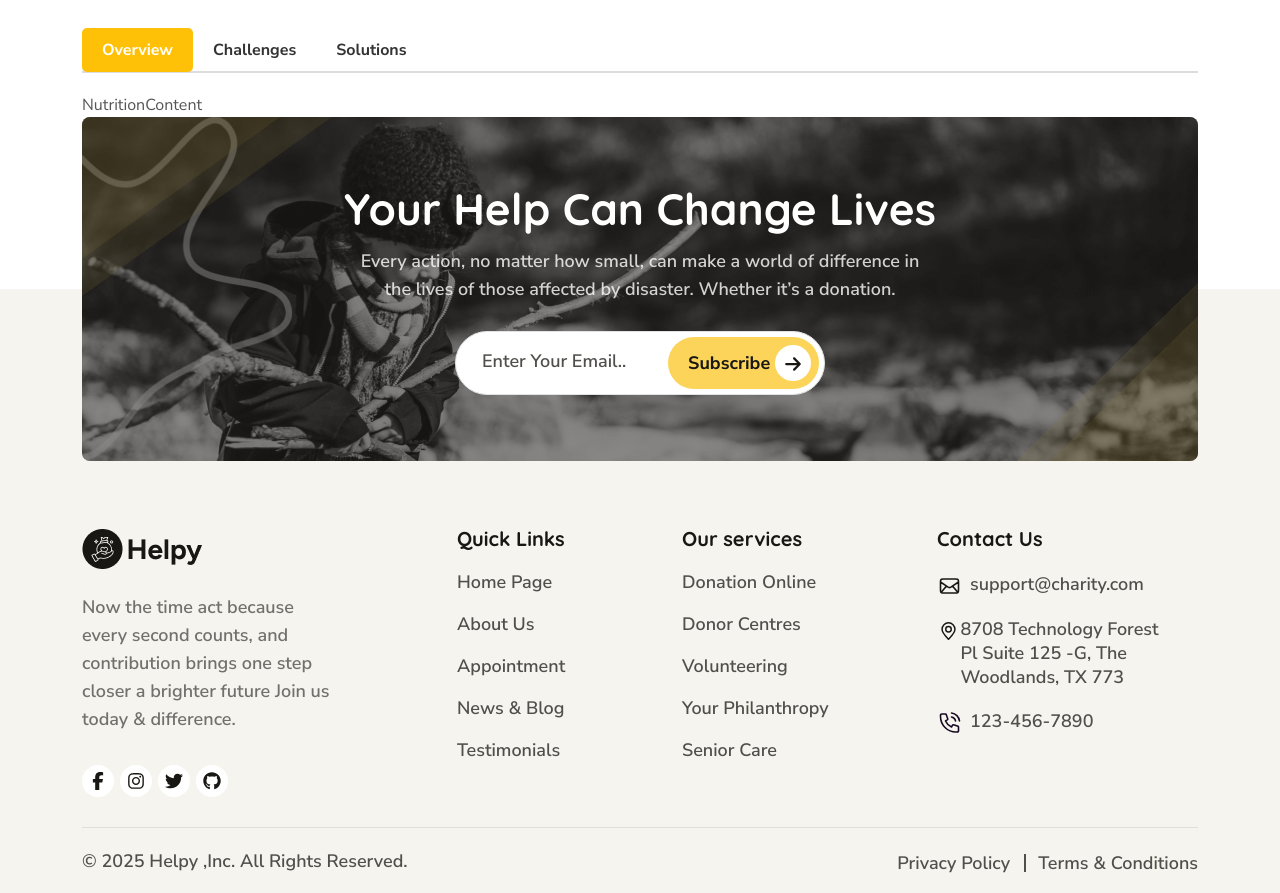
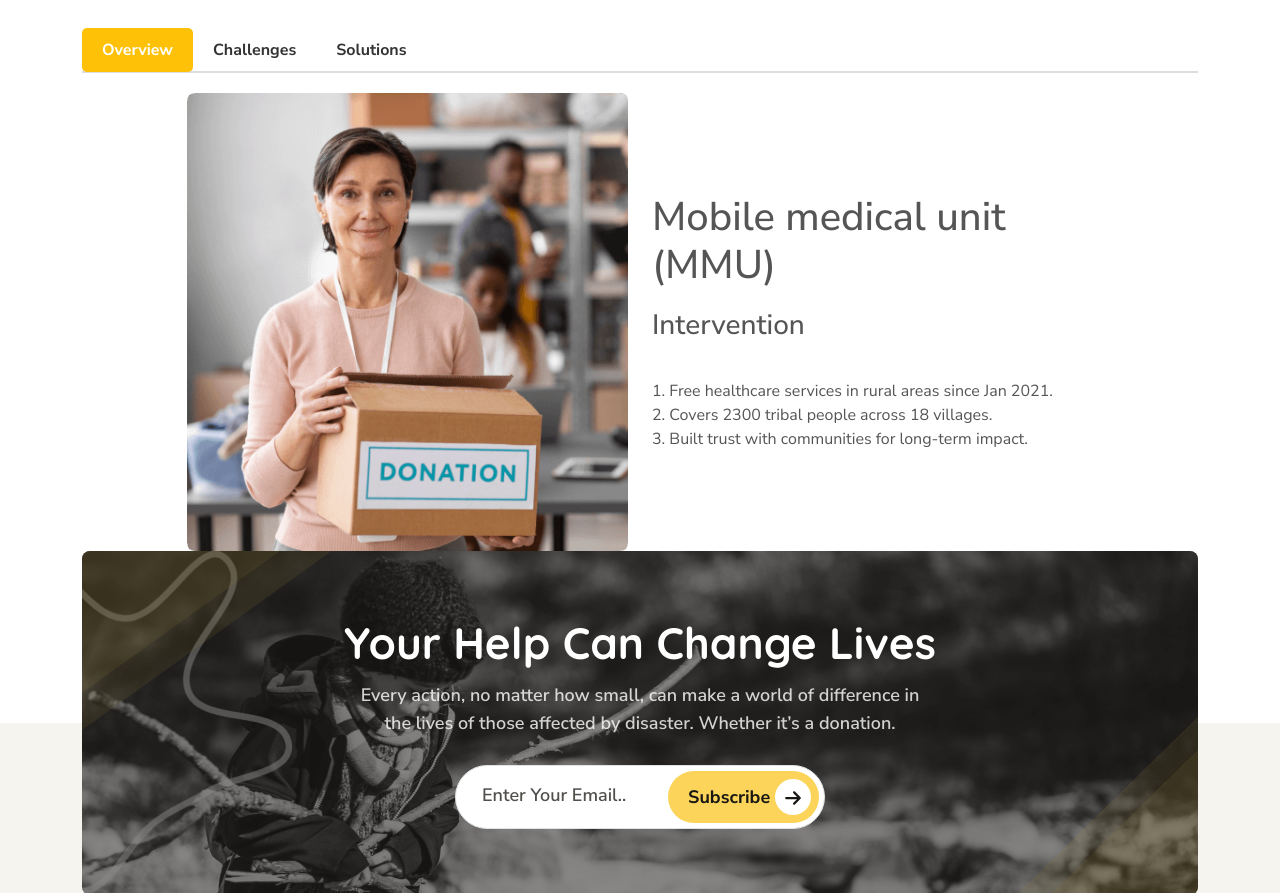
Before and after one commit to ravig1729/ido-webapp, a React (Vite) app: page /pages/nutrition in a window 1280 px wide. Shown: the part 815-1708 px from the top of the page. Built offline with nearby package versions, Linux system fonts and the light colour scheme.

Commit message:
-- WorkSections creation done

```diff
--- /dev/null
+++ b/src/pages/work/components/WorkSection.tsx
@@ -0,0 +1,31 @@
+import { Col, Container, Row } from 'react-bootstrap';
+
+const WorkSection = ({ section }: { section: { image: string, title: string, subtitle: string, points: string[] } }) => {
+    return (
+        <Container>
+            <Row>
+                <Col lg={10} className="mx-auto">
+                    <Row className="align-items-center">
+                        <Col lg={6}>
+                            <img className="w-80" src={section.image} alt={section.title} />
+                        </Col>
+                        <Col lg={6}>
+                            <h1 className="title pb-20">{section.title}</h1>
+                            <h3 className="para pb-16">{section.subtitle}</h3>
+                            <ul className="icon-list-box pt-20">
+                                {section.points.map((point, idx) => (
+                                    <li key={idx}>
+                                        <span className="w-2 h-2 mt-2 bg-blue-600 rounded-full inline-block mr-2" />
+                                        {point}
+                                    </li>
+                                ))}
+                            </ul>
+                        </Col>
+                    </Row>
+                </Col>
+            </Row>
+        </Container>
+    );
+};
+
+export default WorkSection;
--- a/src/pages/work/data.tsx
+++ b/src/pages/work/data.tsx
@@ -1,60 +1,62 @@
 import eventBg from '@/assets/img/breadcrumb/vl-event-bg.png';
+import missionThumbImg from '@/assets/img/about/vl-about-mission-thumb.png';
+import WorkSection from './components/WorkSection'
 
 export const tabsContent = {
+    health: [
+        {
+            tabName: "Overview",
+            component: () => <WorkSection section={workSection.health[0]} />,
+        },
+        {
+            tabName: "Initiatives",
+            component: () => <WorkSection section={workSection.health[1]} />,
+        },
+        {
+            tabName: "Statistics",
+            component: () => <WorkSection section={workSection.health[2]} />,
+        },
+    ],
     education: [
         {
             tabName: "Overview",
-            component: () => <div>EducationContent</div>, // Component for the Overview tab
+            component: () => <WorkSection section={workSection.education[0]} />,
         },
         {
             tabName: "Programs",
-            component: () => <div>Programs content for Education</div>, // Placeholder content
+            component: () => <WorkSection section={workSection.education[1]} />,
         },
         {
             tabName: "Impact",
-            component: () => <div>Impact content for Education</div>, // Placeholder content
-        },
-    ],
-    health: [
-        {
-            tabName: "Overview",
-            component:  () => <div>HealthContent</div>, // Component for the Overview tab
-        },
-        {
-            tabName: "Initiatives",
-            component: () => <div>Initiatives content for Health</div>, // Placeholder content
-        },
-        {
-            tabName: "Statistics",
-            component: () => <div>Statistics content for Health</div>, // Placeholder content
+            component: () => <WorkSection section={workSection.education[2]} />,
         },
     ],
     nutrition: [
         {
             tabName: "Overview",
-            component: () => <div>NutritionContent</div>, // Component for the Overview tab
+            component: () => <WorkSection section={workSection.nutrition[0]} />,
         },
         {
             tabName: "Challenges",
-            component: () => <div>Challenges content for Nutrition</div>, // Placeholder content
+            component: () => <WorkSection section={workSection.nutrition[1]} />,
         },
         {
             tabName: "Solutions",
-            component: () => <div>Solutions content for Nutrition</div>, // Placeholder content
+            component: () => <WorkSection section={workSection.nutrition[2]} />,
         },
     ],
     sustainableHealth: [
         {
             tabName: "Overview",
-            component: () => <div>SustainableHealthContent</div>, // Component for the Overview tab
+            component: () => <WorkSection section={workSection.sustainableHealth[0]} />,
         },
         {
             tabName: "Projects",
-            component: () => <div>Projects content for Sustainable Health</div>, // Placeholder content
+            component: () => <WorkSection section={workSection.sustainableHealth[1]} />,
         },
         {
             tabName: "Future Goals",
-            component: () => <div>Future Goals content for Sustainable Health</div>, // Placeholder content
+            component: () => <WorkSection section={workSection.sustainableHealth[2]} />,
         },
     ],
 };
@@ -86,3 +88,134 @@ export const heroContent = {
         pageName: "Sustainable Health",
     },
 };
+
+export const workSection = {
+    health: [
+        {
+            image: missionThumbImg,
+            title: 'Mobile medical unit (MMU)',
+            subtitle: 'Intervention',
+            points: [
+                '1. Free healthcare services in rural areas since Jan 2021.',
+                '2. Covers 2300 tribal people across 18 villages.',
+                '3. Built trust with communities for long-term impact.',
+            ],
+        },
+        {
+            image: missionThumbImg,
+            title: 'Mobile medical unit (MMU)',
+            subtitle: 'Intervention',
+            points: [
+                '4. Free healthcare services in rural areas since Jan 2021.',
+                '5. Covers 2300 tribal people across 18 villages.',
+                '6. Built trust with communities for long-term impact.',
+            ],
+        },
+        {
+            image: missionThumbImg,
+            title: 'Mobile medical unit (MMU)',
+            subtitle: 'Intervention',
+            points: [
+                '7. Free healthcare services in rural areas since Jan 2021.',
+                '8. Covers 2300 tribal people across 18 villages.',
+                '9. Built trust with communities for long-term impact.',
+            ],
+        }
+    ],
+    education: [
+        {
+            image: missionThumbImg,
+            title: 'Mobile medical unit (MMU)',
+            subtitle: 'Intervention',
+            points: [
+                '1. Free healthcare services in rural areas since Jan 2021.',
+                '2. Covers 2300 tribal people across 18 villages.',
+                '3. Built trust with communities for long-term impact.',
+            ],
+        },
+        {
+            image: missionThumbImg,
+            title: 'Mobile medical unit (MMU)',
+            subtitle: 'Intervention',
+            points: [
+                '4. Free healthcare services in rural areas since Jan 2021.',
+                '5. Covers 2300 tribal people across 18 villages.',
+                '6. Built trust with communities for long-term impact.',
+            ],
+        },
+        {
+            image: missionThumbImg,
+            title: 'Mobile medical unit (MMU)',
+            subtitle: 'Intervention',
+            points: [
+                '7. Free healthcare services in rural areas since Jan 2021.',
+                '8. Covers 2300 tribal people across 18 villages.',
+                '9. Built trust with communities for long-term impact.',
+            ],
+        }
+    ],
+    nutrition: [
+        {
+            image: missionThumbImg,
+            title: 'Mobile medical unit (MMU)',
+            subtitle: 'Intervention',
+            points: [
+                '1. Free healthcare services in rural areas since Jan 2021.',
+                '2. Covers 2300 tribal people across 18 villages.',
+                '3. Built trust with communities for long-term impact.',
+            ],
+        },
+        {
+            image: missionThumbImg,
+            title: 'Mobile medical unit (MMU)',
+            subtitle: 'Intervention',
+            points: [
+                '4. Free healthcare services in rural areas since Jan 2021.',
+                '5. Covers 2300 tribal people across 18 villages.',
+                '6. Built trust with communities for long-term impact.',
+            ],
+        },
+        {
+            image: missionThumbImg,
+            title: 'Mobile medical unit (MMU)',
+            subtitle: 'Intervention',
+            points: [
+                '7. Free healthcare services in rural areas since Jan 2021.',
+                '8. Covers 2300 tribal people across 18 villages.',
+                '9. Built trust with communities for long-term impact.',
+            ],
+        }
+    ],
+    sustainableHealth: [
+        {
+            image: missionThumbImg,
+            title: 'Mobile medical unit (MMU)',
+            subtitle: 'Intervention',
+            points: [
+                '1. Free healthcare services in rural areas since Jan 2021.',
+                '2. Covers 2300 tribal people across 18 villages.',
+                '3. Built trust with communities for long-term impact.',
+            ],
+        },
+        {
+            image: missionThumbImg,
+            title: 'Mobile medical unit (MMU)',
+            subtitle: 'Intervention',
+            points: [
+                '4. Free healthcare services in rural areas since Jan 2021.',
+                '5. Covers 2300 tribal people across 18 villages.',
+                '6. Built trust with communities for long-term impact.',
+            ],
+        },
+        {
+            image: missionThumbImg,
+            title: 'Mobile medical unit (MMU)',
+            subtitle: 'Intervention',
+            points: [
+                '7. Free healthcare services in rural areas since Jan 2021.',
+                '8. Covers 2300 tribal people across 18 villages.',
+                '9. Built trust with communities for long-term impact.',
+            ],
+        }
+    ],
+};
```
Also changed, not shown: src/routes/index.tsx (+4 -4 lines).
